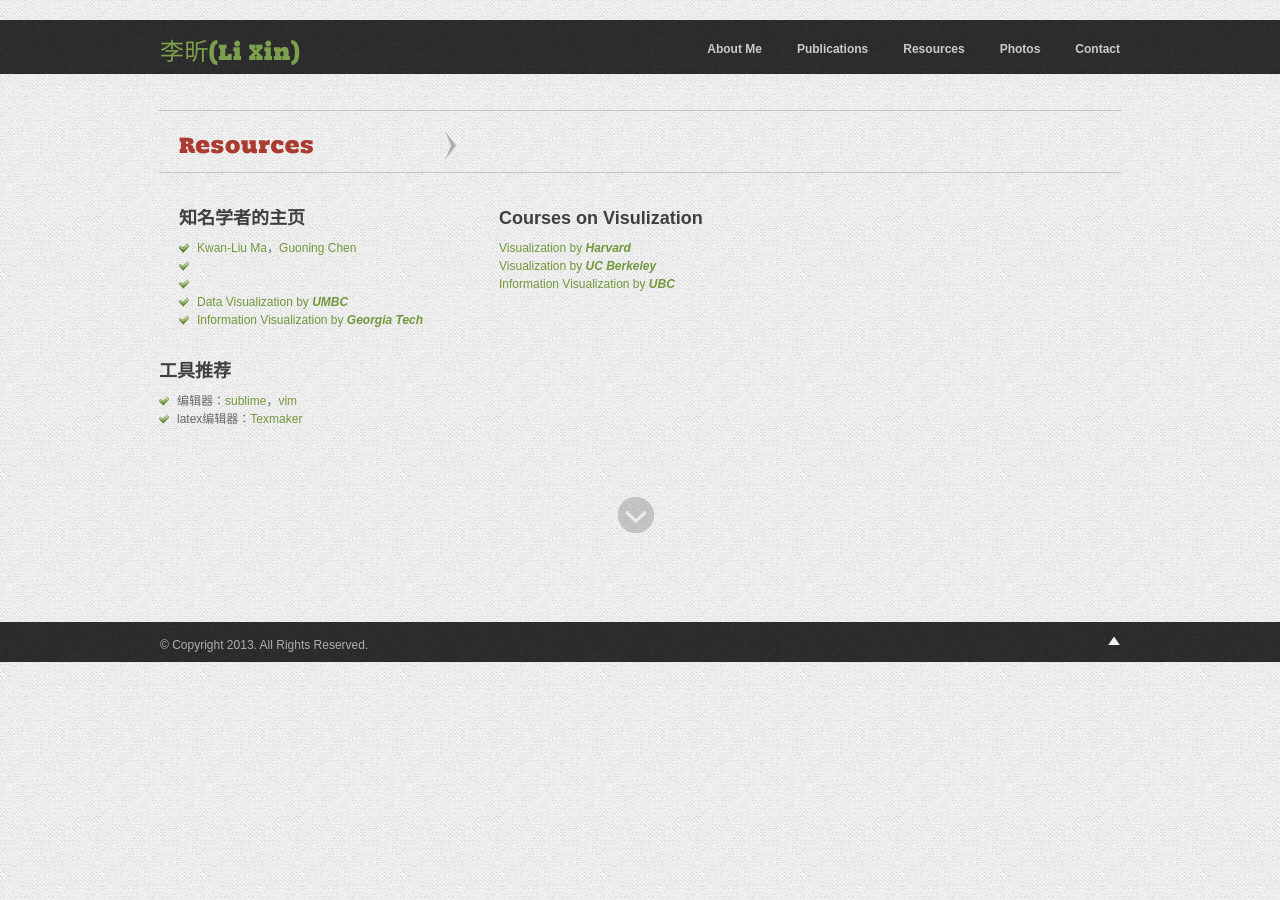
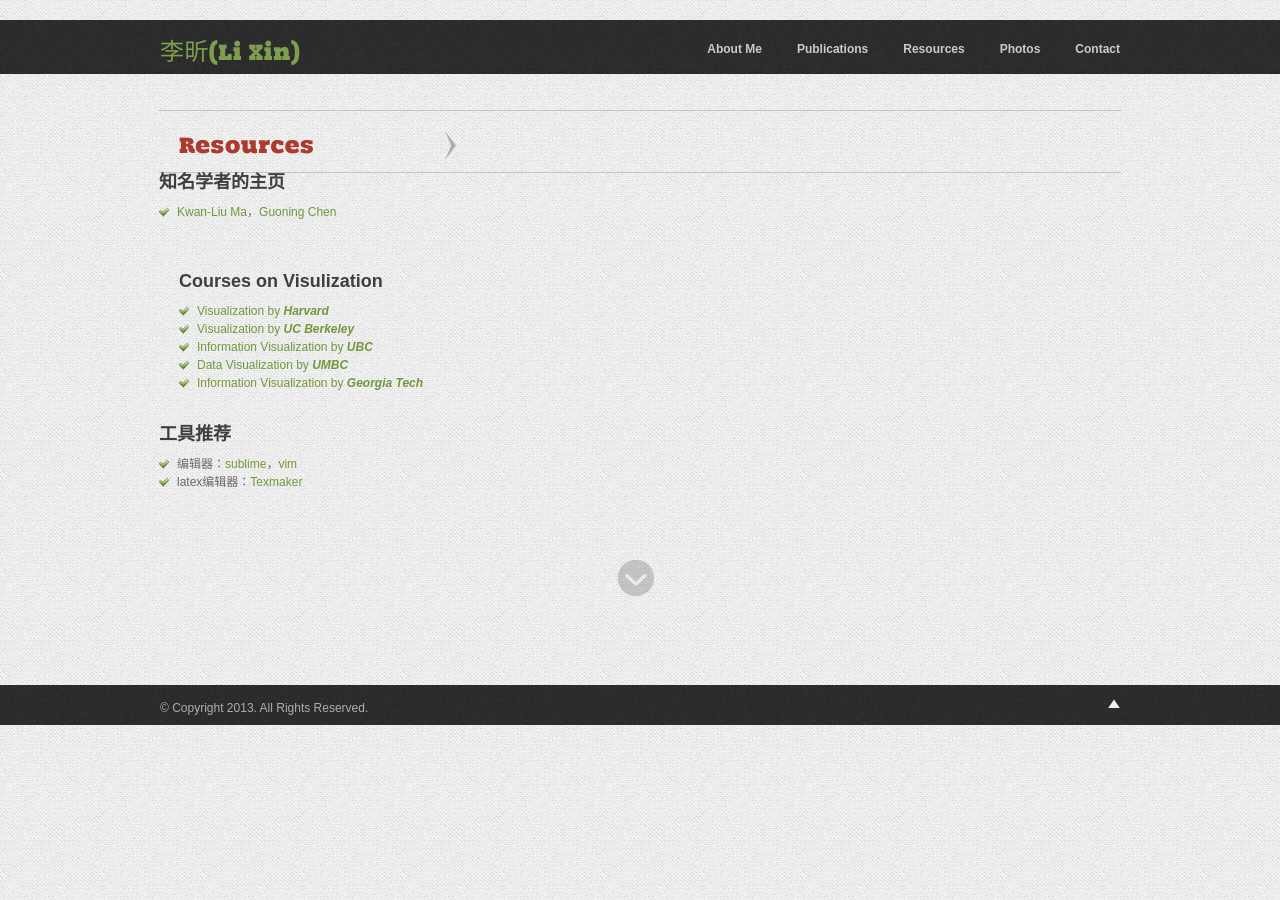
Before and after one commit to cinger007/cinger007.github.com, a Jekyll site: the page built from resources.html, in a window 1280 px wide. Built offline with Jekyll 4.4.1, drawn with Linux system fonts in a browser that asks for light colours.

```diff
--- a/resources.html
+++ b/resources.html
@@ -15,16 +15,13 @@
 	</div>
    </div>
 
-   <div class="half-margin padding">
-    <div class="one-third">
-    <h2>知名学者的主页</h2>
+	    <h2>知名学者的主页</h2>
     <ul class="custom-list tick">
       <li><a href="http://www.cs.ucdavis.edu/~ma/" target="_blank">Kwan-Liu Ma</a>，<a href="http://www.sci.utah.edu/~chengu/" target="_blank">Guoning Chen</a></li>
     </ul>
     </div>
+   <div class="half-margin padding">
     <div class="one-third">
-    </div>
-
 		<h2>Courses on Visulization</h2>
 		<ul class="custom-list tick">
 			<li><a href="http://www.cs171.org/" target="_blank">Visualization by <em><strong>Harvard</strong></em></a></li>
@@ -35,13 +32,17 @@
 		</ul>
     </div>
 
-	   <h2>工具推荐</h2>
+
+    </div>
+
+     <h2>工具推荐</h2>
     <ul class="custom-list tick">
       <li>编辑器：<a href="http://www.sublimetext.com/" target="_blank">sublime</a>，<a href="http://www.vim.org" target="_blank">vim</a></li>
       <li>latex编辑器：<a href="http://www.xm1math.net/texmaker/">Texmaker</a></li>
     </ul>
+
+    <div class="one-third">
     </div>
-
 
 	<div class="one-third">
     </div>
```
